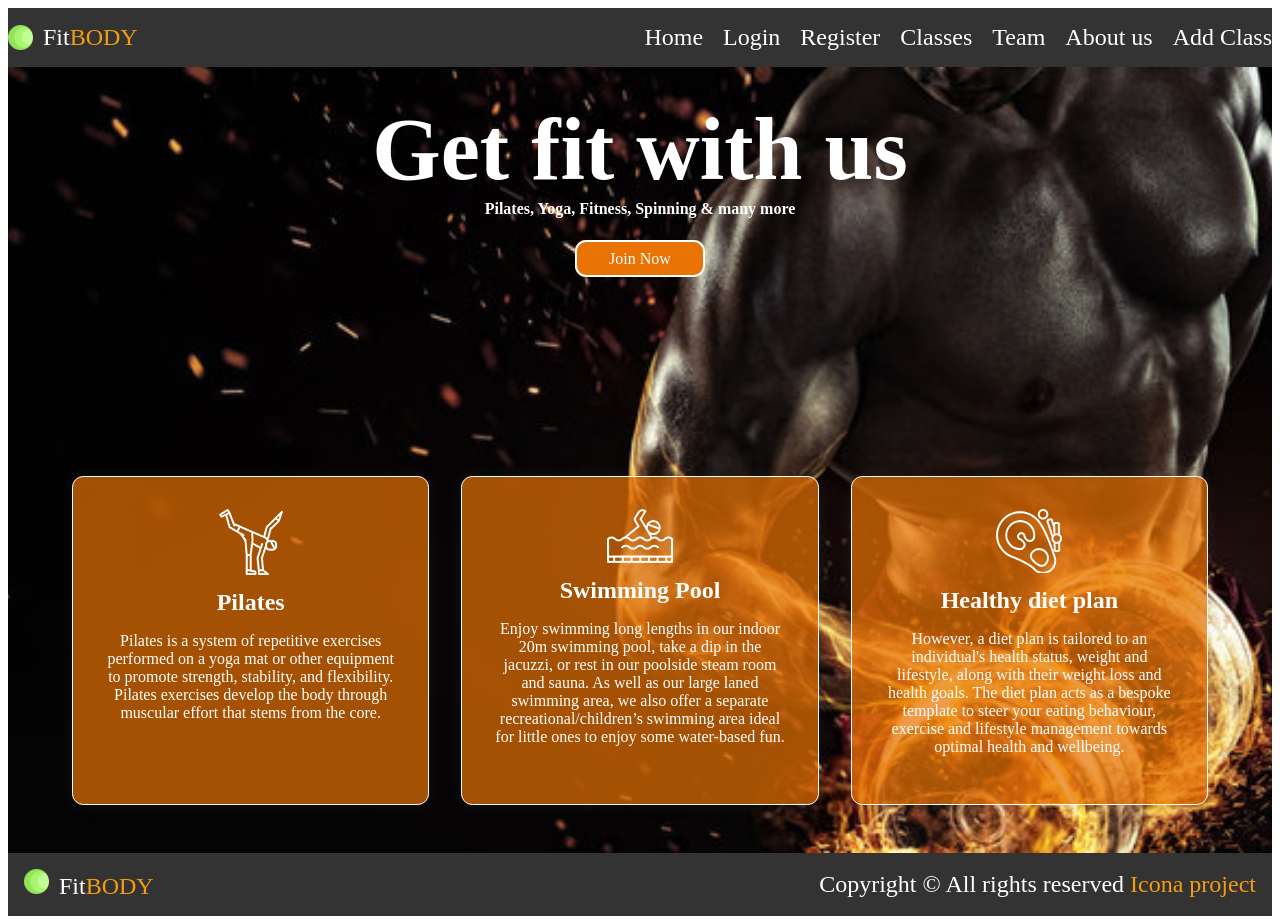
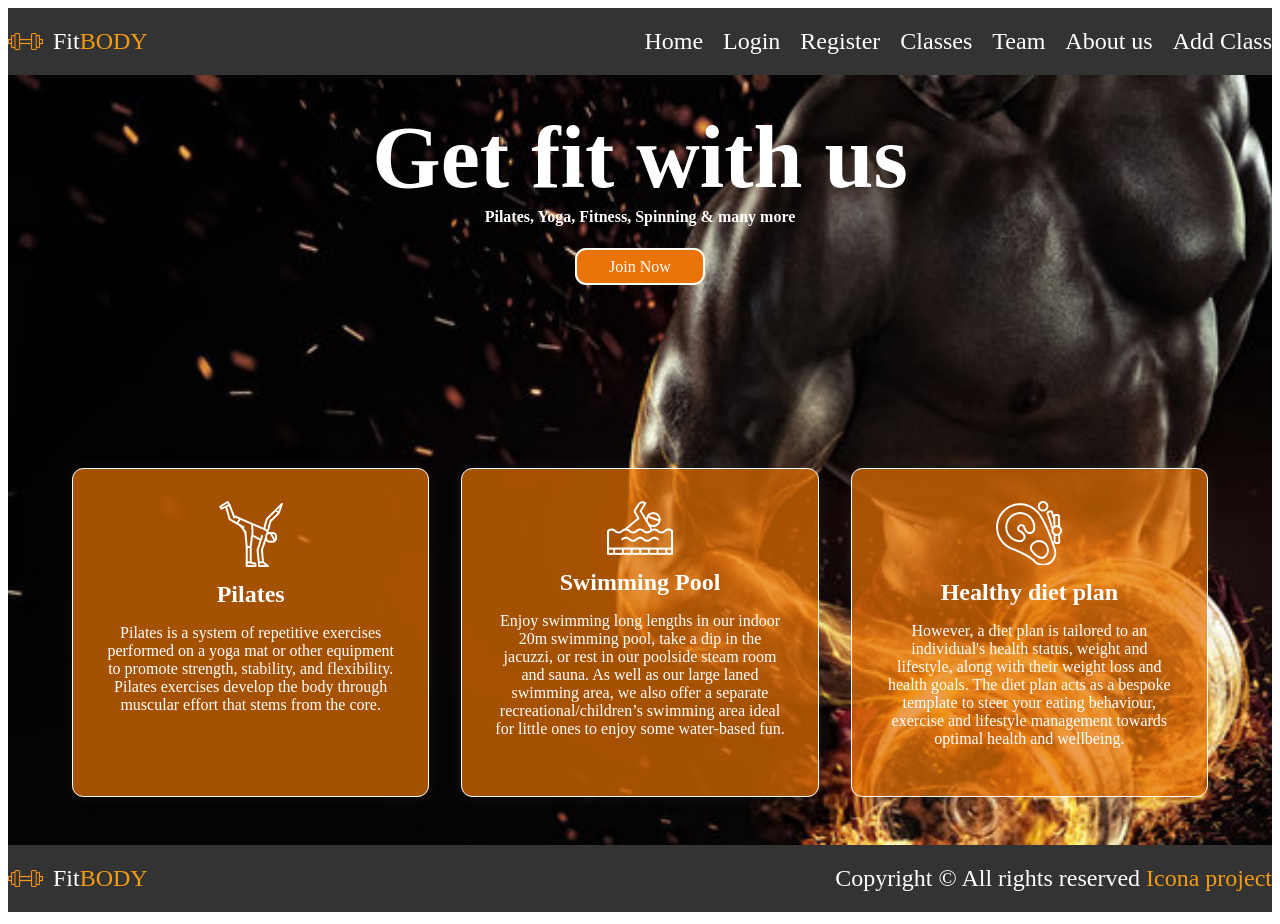
Before and after one commit to icona99/FitBody, a React (Vite) app: page / in a window 1280 px wide. Built offline with nearby package versions, Linux system fonts and the light colour scheme.

Commit message:
add logo to header and footer

```diff
--- a/src/components/Footer.css
+++ b/src/components/Footer.css
@@ -2,7 +2,7 @@
 .footer {
     background-color: #333;
     color: white;
-    padding: 1em;
+    padding: 1em 0;
 }
 
 .footer .container {
@@ -13,9 +13,7 @@
     margin: 0 auto;
 }
 
-.logo {
-    align-content: flex-start;
-}
+
 
 .footer a {
     color: white;
@@ -29,7 +27,7 @@
 }
 
 .footer img {
-    height: 25px;
+    height: 35px;
     margin-right: 10px;
 }
 
@@ -42,7 +40,7 @@
 }
 
 
-.newsletter input{
+/* .newsletter input{
     background: rgb(233, 115, 4);
     border: 2px solid white;
     border-radius: 0.7em;
@@ -50,4 +48,4 @@
     width: 300px;
     text-decoration: none;
     padding: 0.5em 2em;
-}
+} */
--- a/src/components/Footer.jsx
+++ b/src/components/Footer.jsx
@@ -4,20 +4,14 @@ export default function Footer() {
 	return (
 		<footer className="footer">
 		<div className="container">
-				<div className="footer_logo">
+			<div>
 				<a href="/">
-						<div className="logo">
-							<img src="images/dot.png" alt="" />
+					<img src="images/icon_7.png" alt="logo" />
+					<div>
 						Fit<span>BODY</span>
 					</div>
 				</a>
 			</div>
-				{/* <div className="newsletter">
-					<form action="#" id="newsletter_form">
-						<input type="text" placeholder="Enter your email here" required="required" />
-						<button >go</button>
-					</form>
-				</div> */}
 				<div>
 					Copyright © All rights reserved <span>Icona project</span>
 				</div>
@@ -25,3 +19,11 @@ export default function Footer() {
 		</footer>
 	)
 }
+
+
+{/* <div className="newsletter">
+					<form action="#" id="newsletter_form">
+						<input type="text" placeholder="Enter your email here" required="required" />
+						<button >go</button>
+					</form>
+				</div> */}
--- a/src/components/Header.css
+++ b/src/components/Header.css
@@ -13,9 +13,7 @@
     margin: 0 auto;
 }
 
-.logo {
-    align-content: flex-start;
-}
+
 
 .header a {
     color: white;
@@ -29,7 +27,7 @@
 }
 
 .header img {
-    height: 25px;
+    height: 35px;
     margin-right: 10px;
 }
 
--- a/src/components/Header.jsx
+++ b/src/components/Header.jsx
@@ -7,7 +7,7 @@ function Header() {
             <div className="container">
                 <div>
                     <a href="/">
-                        <img src="images/dot.png" alt="" />
+                        <img src="images/icon_7.png" alt="logo" />
                         <div>
                             Fit<span>BODY</span>
                         </div>
--- a/src/components/Home.css
+++ b/src/components/Home.css
@@ -42,7 +42,7 @@
     display: flex;
     justify-content: space-between;
     max-width: 1200px;
-    margin: 12em auto;
+    margin: 11em auto;
     margin-bottom: 0;
     padding: 0 1em;
 }
--- a/src/components/Home.jsx
+++ b/src/components/Home.jsx
@@ -8,7 +8,7 @@ export default function Home() {
                 <p>Pilates, Yoga, Fitness, Spinning &amp; many more</p>
             </div>
             <div className="home-button">
-                <a href="#">Join Now</a>
+                <a href="/register">Join Now</a>
             </div>
             <section class="features">
                 <div class="feature">
```
Lines whose indentation alone changed are shown as unchanged.
